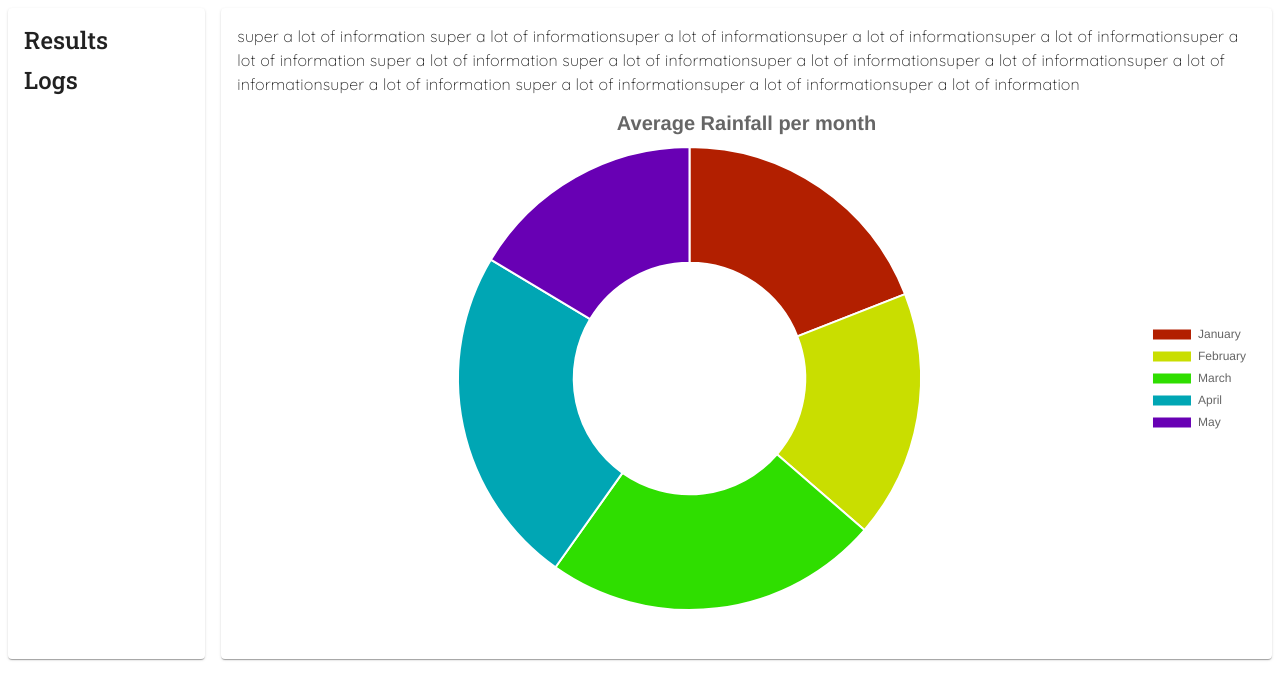
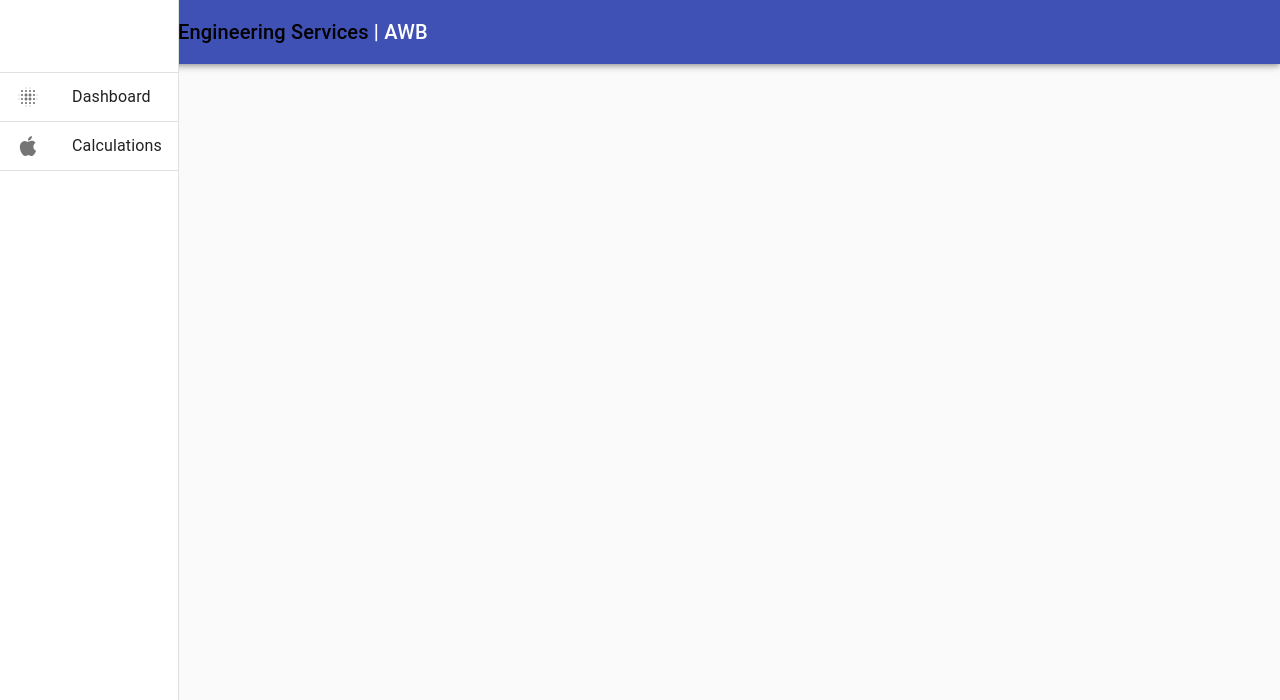
Before and after one commit to dmitridrozdov/materila-ui-demo, a React (Create React App) app: page /awb in a window 1280 px wide. Shown: the top 700 px of the page. Built offline with nearby package versions, Linux system fonts and the light colour scheme.

Commit message:
Update Awb.js

```diff
--- a/src/AWB/Awb.js
+++ b/src/AWB/Awb.js
@@ -1,41 +1,75 @@
-import React from 'react'
-import { Grid, Typography, Paper } from '@material-ui/core'
+import React, { useState } from 'react';
+
+import { AppBar, Avatar, Drawer, CssBaseline, Toolbar, List, Typography, Divider, ListItem, ListItemIcon, ListItemText, Link } from '@material-ui/core'
+
+import BlurOnIcon from '@material-ui/icons/BlurOn'
+import AppleIcon from '@material-ui/icons/Apple'
 import useStyles from './styles'
+import cbaAvatar from '../images/cba.png'
 import LineGraph from './LineGraph'
 
+
 const Awb = () => {
-    const classes = useStyles()
-    return (
-        <>
-        <Grid container className={classes.root} spacing={2}>
-            <Grid item xs={12} >
-                <Grid container justify="center" spacing={2} className={classes.firstItem}>
-                    <Grid item xs={2}>
-                        <Paper className={classes.paper}>
-                        <Typography gutterBottom variant='h5' className={classes.menu}>
-                            Results
-                        </Typography>
-                        <Typography gutterBottom variant='h5' className={classes.menu}>
-                            Logs
-                        </Typography>
-                        </Paper>
-                    </Grid>
-                    <Grid item xs={10}>
-                        <Paper className={classes.paper}>
-                        <Typography gutterBottom  className={classes.content}>
-                            super a lot of information super a lot of informationsuper a lot of informationsuper a lot of informationsuper a lot of informationsuper a lot of information
-                            super a lot of information
-                            super a lot of informationsuper a lot of informationsuper a lot of informationsuper a lot of informationsuper a lot of information
-                            super a lot of informationsuper a lot of informationsuper a lot of information
-                        </Typography>
-                        <LineGraph />
-                        </Paper>
-                    </Grid>
-                </Grid>
-            </Grid>
-        </Grid>
-        </>
-    )
+  const classes = useStyles();
+  const [section, setSection] = useState('Dashboard')
+
+  const onItemClick = section => () => {
+    setSection(section)
+  }
+
+  return (
+    <div className={classes.root}>
+      <CssBaseline />
+      <AppBar position='fixed' className={classes.appBar}>
+        <Toolbar>
+          <Avatar alt='' src={cbaAvatar} />
+          <Typography variant='h6' className={classes.appBarText}>
+            <Link href='/' style={{ textDecoration: 'none', color: 'black' }}>CDO Quality Engineering Services </Link> | AWB
+          </Typography>
+        </Toolbar>
+      </AppBar>
+      <Drawer
+        className={classes.drawer}
+        variant="permanent"
+        classes={{
+          paper: classes.drawerPaper,
+        }}
+      >
+        <Toolbar />
+        <div className={classes.drawerContainer}>
+          <List className={classes.list}>
+            <Divider />
+            <ListItem button onClick={onItemClick('Dashboard')}>
+              <ListItemIcon> <BlurOnIcon /></ListItemIcon>
+                <ListItemText
+                  disableTypography
+                  primary={<Typography className={classes.listItemName}>Dashboard</Typography>}
+                />
+            </ListItem>
+            <Divider />
+            <ListItem button onClick={onItemClick('1')}>
+              <ListItemIcon> <AppleIcon /></ListItemIcon>
+              <ListItemText
+                  disableTypography
+                  primary={<Typography className={classes.listItemName}>Calculations</Typography>}
+                />
+            </ListItem>
+            <Divider />
+          </List>
+
+        </div>
+      </Drawer>
+      <main className={classes.content}>
+        <Toolbar />
+        <Typography paragraph>
+        {section === 'Dashboard' ?
+          ''
+        :
+        <LineGraph />}
+        </Typography>
+      </main>
+    </div>
+  );
 }
 
 export default Awb
```
